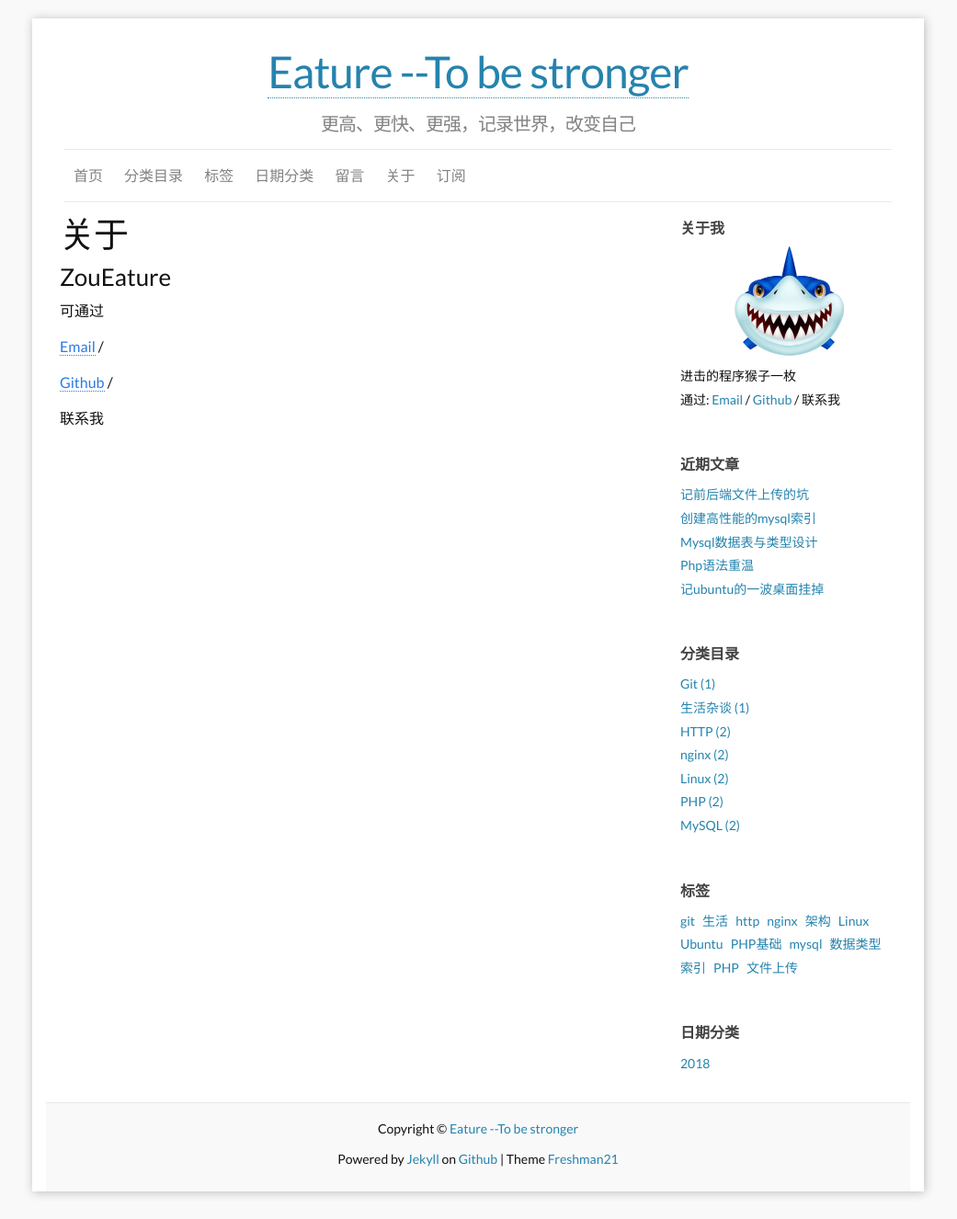
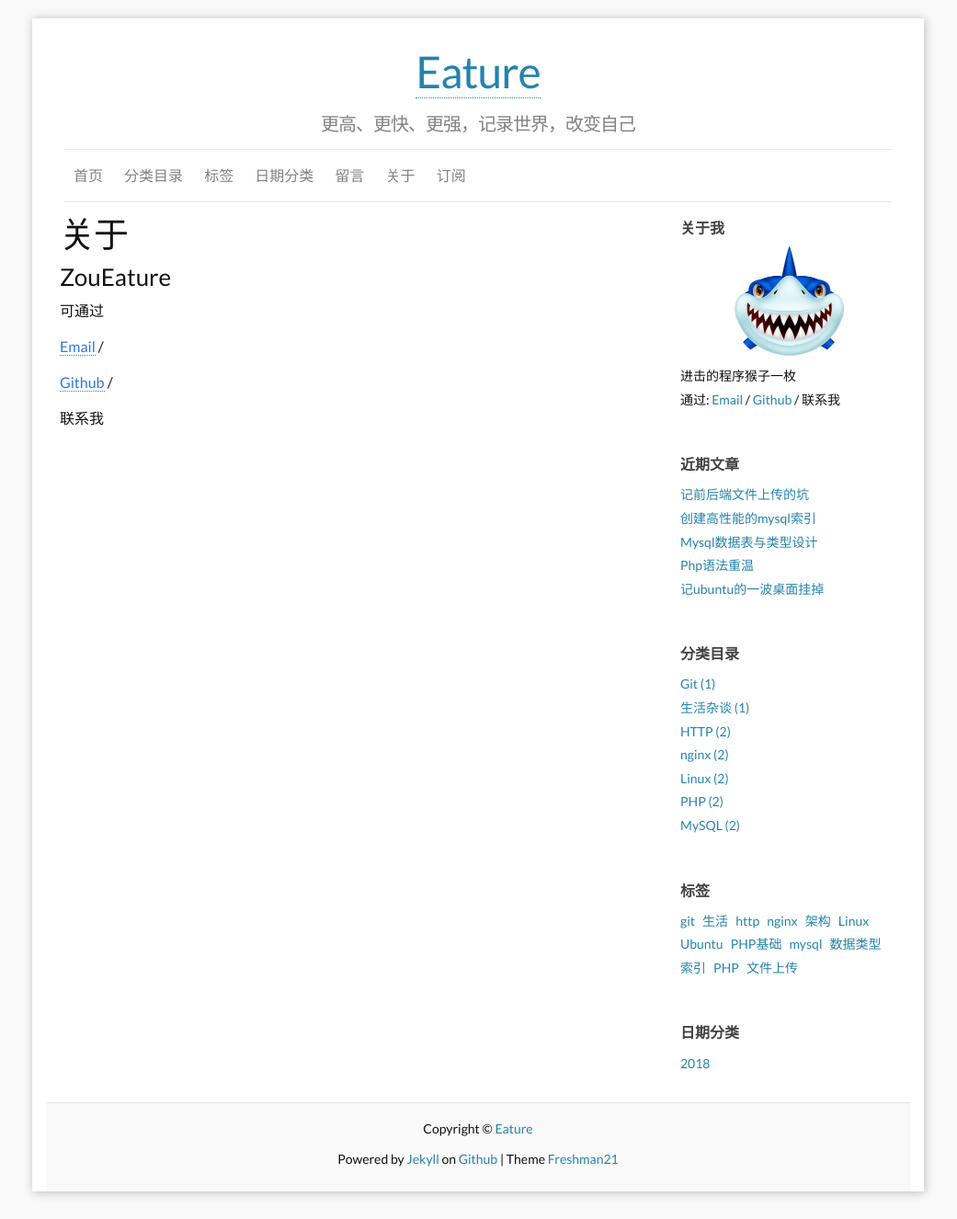
Before and after one commit to zoueature/zoueature.github.io, a Jekyll site: the page built from f_about.md, in a window 1280 px wide. Shown: the whole page at 92% size, without its empty margins (120-1161 px from the left). Built offline with Jekyll 4.4.1, drawn with Linux system fonts in a browser that asks for light colours; comment, search, counter and statistics services are not loaded.

Commit message:
更新一波标题

```diff
--- a/_config.yml
+++ b/_config.yml
@@ -1,5 +1,5 @@
 ### Site info:
-title: Eature --To be stronger
+title: Eature
 tagline: 更高、更快、更强，记录世界，改变自己
 author: Eature
 email: zoueature@gmail.com
```
